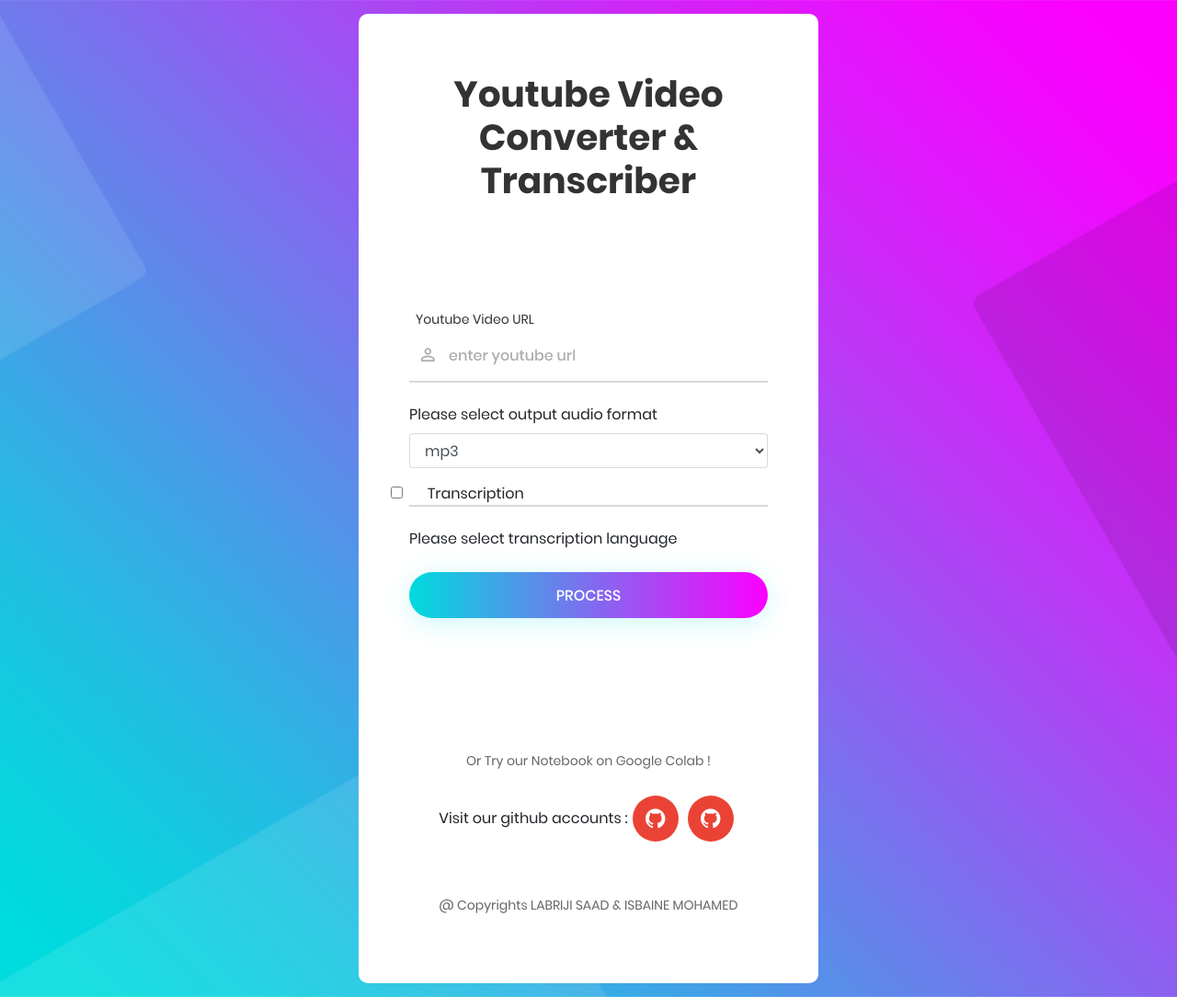
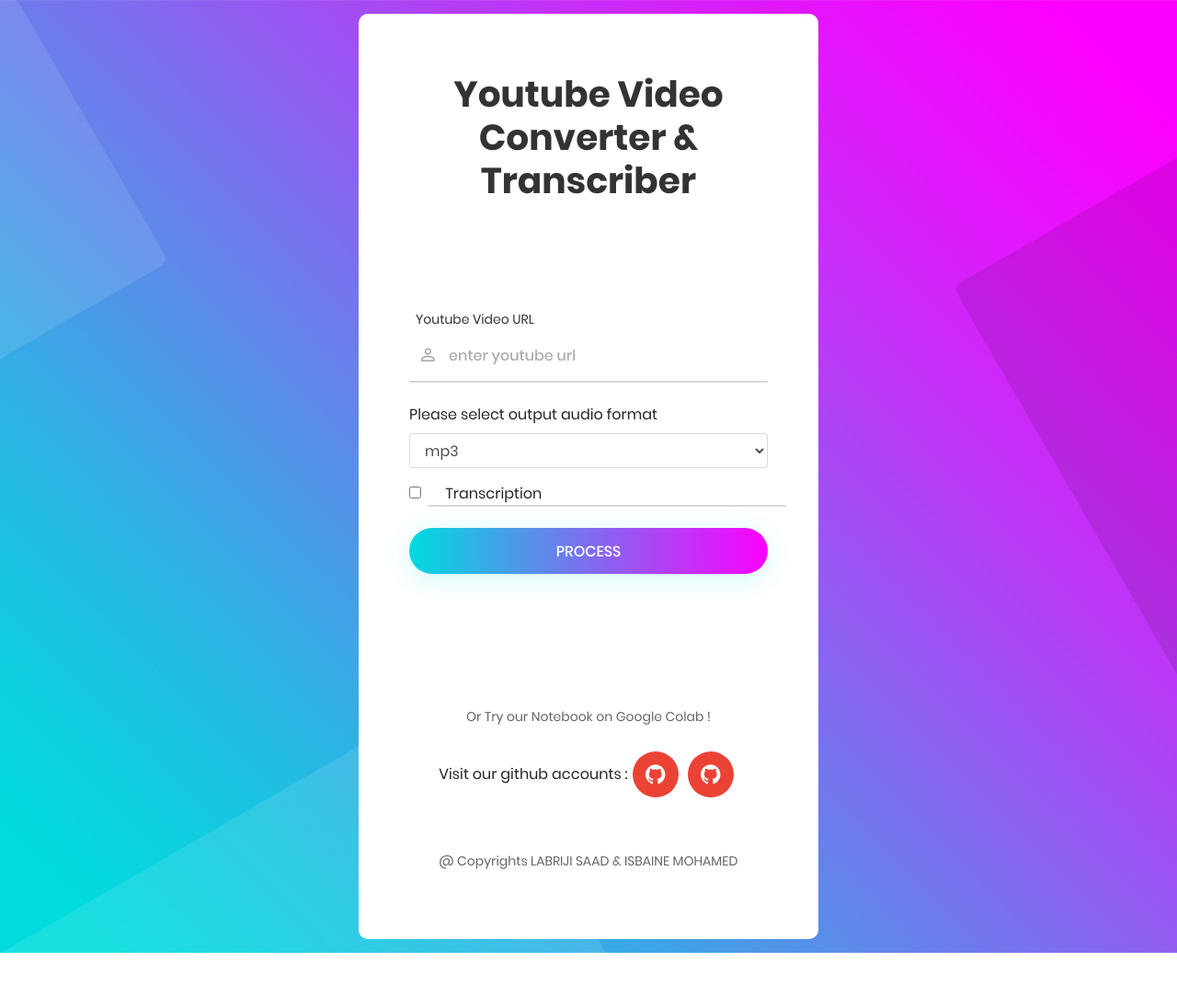
Before and after one commit to isbainemohamed/youtube-downloader, a Flask app: page / in a window 1280 px wide. Shown: the whole page at 92% size. After the commit the page ends 1036 px from the top, so only its background shows below. Run offline with Flask 2, Linux system fonts and the light colour scheme; some libraries are stand-ins or nearby versions.

Commit message:
Update index.html

```diff
--- a/templates/index.html
+++ b/templates/index.html
@@ -33,12 +33,15 @@
   var checkBox = document.getElementById("myCheck");
   // Get the output text
   var text = document.getElementById("language");
+  var lbl = document.getElementById("label");
 
   // If the checkbox is checked, display the output text
   if (checkBox.checked == true){
     text.style.display = "block";
+	lbl.style.display = "block";
   } else {
     text.style.display = "none";
+	lbl.style.display = "none";
   }
 }
 
@@ -76,12 +79,12 @@
                         </select>
                       </div>
 
-                        <div class="wrap-input100 validate-input m-b-23">
+                        <div class="wrap-input100 validate-input m-b-23" style="margin-left: 5%">
                         <input type="checkbox" name="transcription" class="form-check-input" id="myCheck" onclick="myFunction()">
                         <label class="form-check-label" for="myCheck">Transcription</label>
                       </div>
                         <div class="form-group">
-                        <label for="language">Please select transcription language</label>
+                        <label id="label" style="display:none" for="language">Please select transcription language</label>
                         <select id="language" style="display:none"  name="language" class="form-control">
                           <option selected>en-US</option>
                           <option>fr-FR</option>
```
